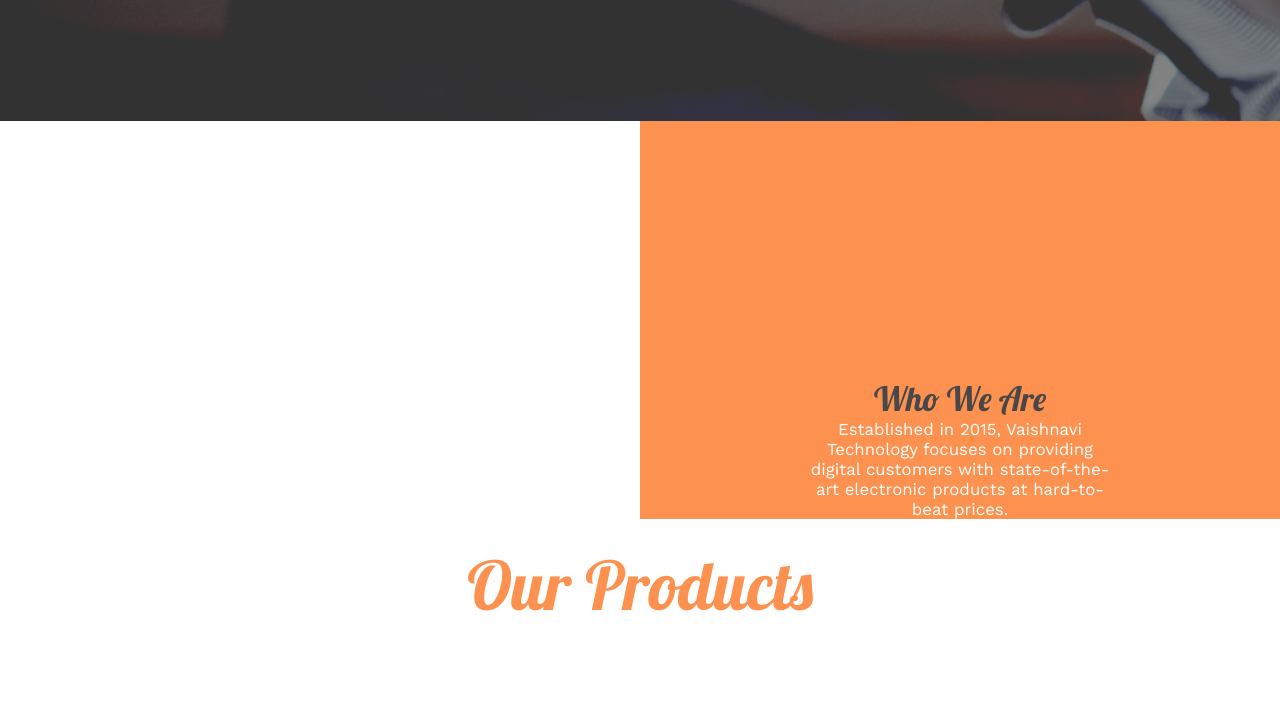
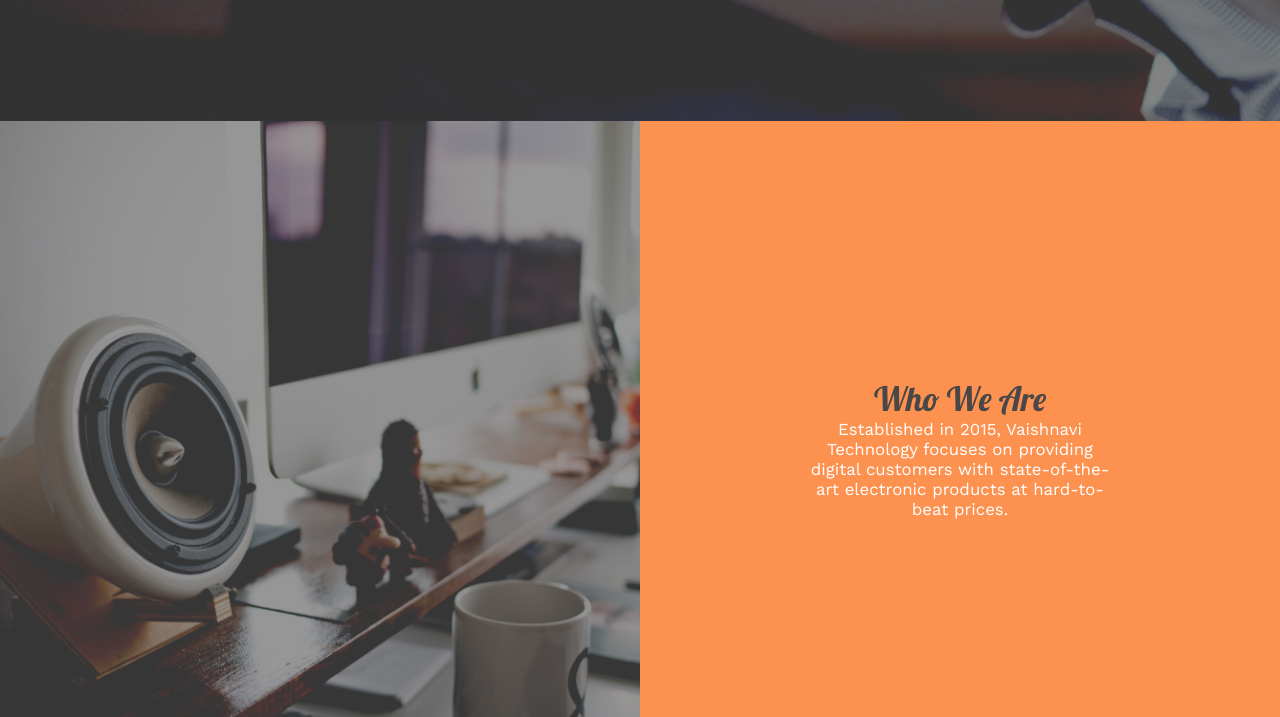
Before and after one commit to SuyashSonawane/atharva-vaishnavi, a plain HTML site: page index.html in a window 1280 px wide. Shown: the part 679-1396 px from the top of the page. Drawn offline with nearby package versions, Linux system fonts and the light colour scheme; the site is published under a folder, as on GitHub Pages, so addresses that start at the root find nothing.

Commit message:
Update index.html

```diff
--- a/index.html
+++ b/index.html
@@ -27,7 +27,7 @@
         </div>
         <div class="who-we-are page">
             <div class="image">
-                <img src="/images/main-bg.png"  class="who-we-are-image" alt="" srcset="">
+                <img src="images/main-bg.png"  class="who-we-are-image" alt="" srcset="">
             </div>
             <div class="who-we-are-main">
                 <div class="title">
```
